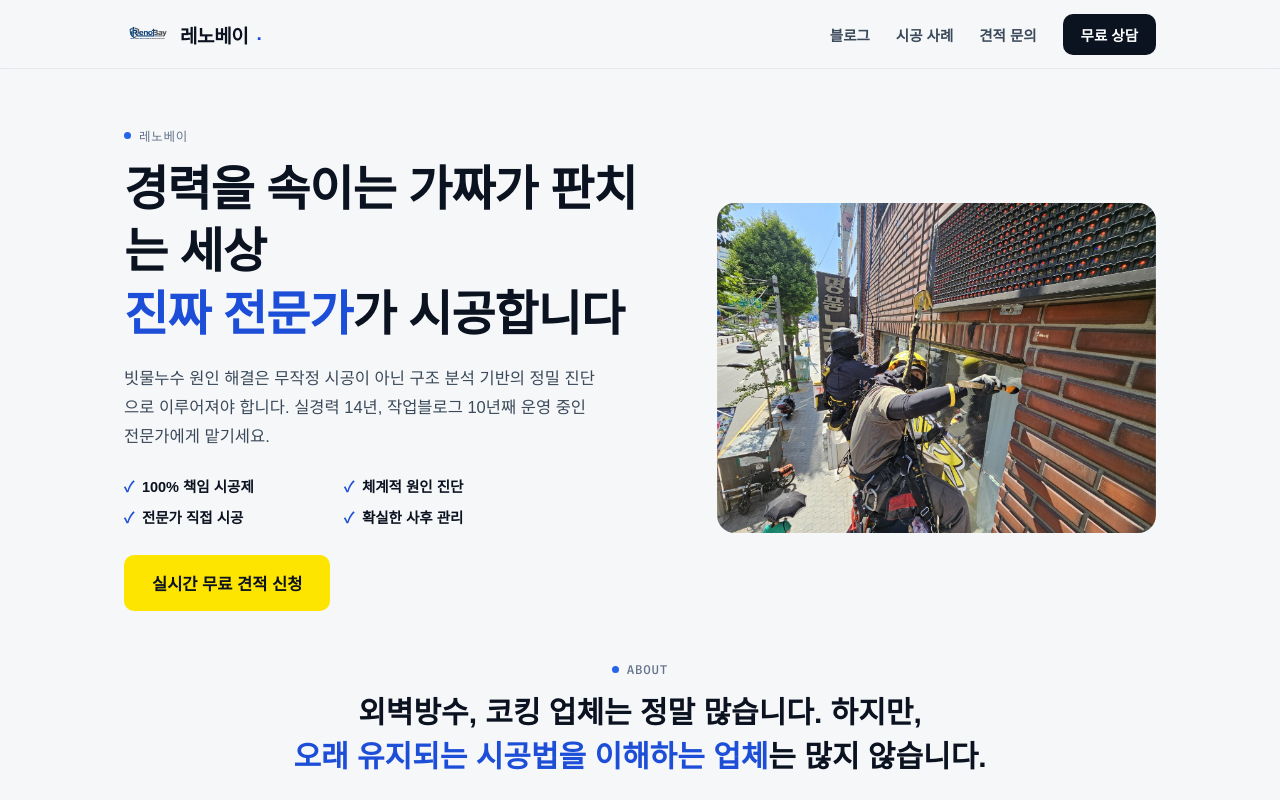
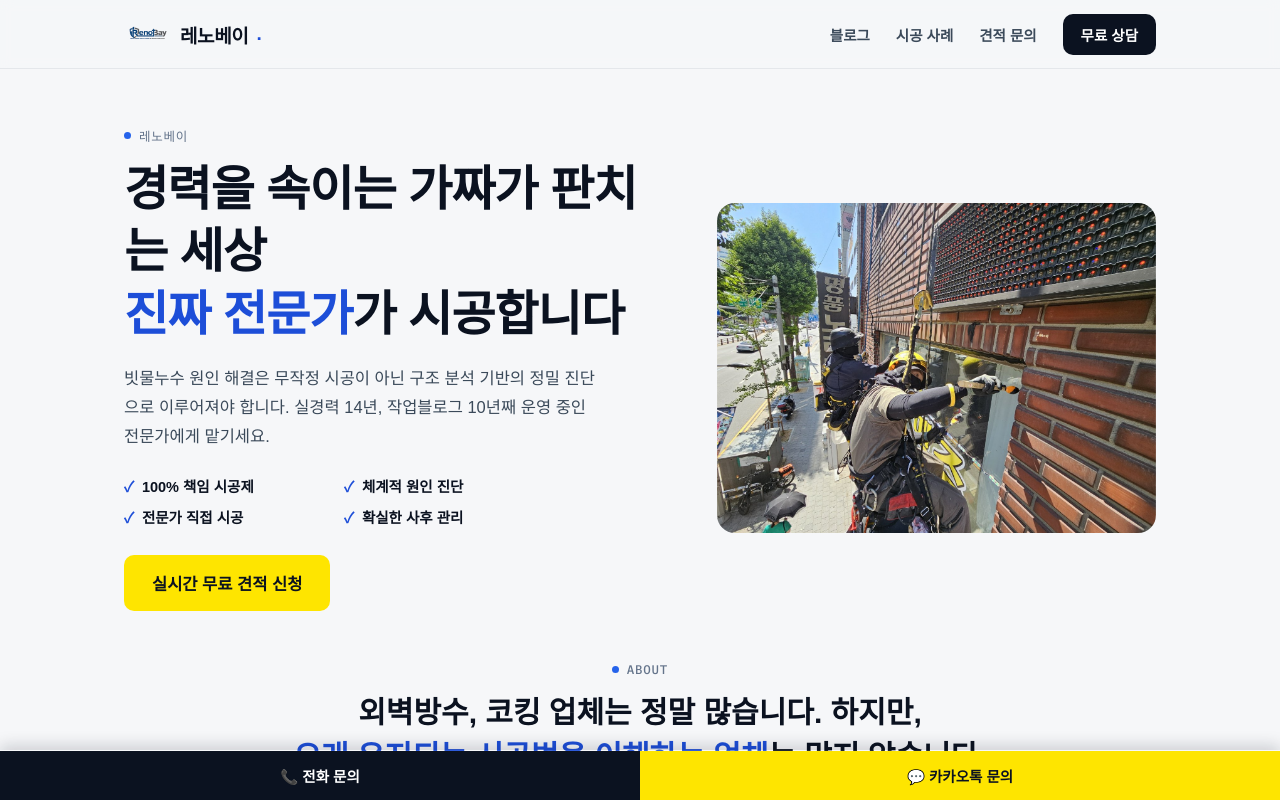
Before and after one commit to seasons881225-star/leno-local-seo, a Next.js app: page / in a window 1280 px wide. Shown: the top 800 px of the page. Built offline with nearby package versions, Linux system fonts and the light colour scheme; a web font is replaced by a local one.

Commit message:
Add files via upload

```diff
--- a/components/BeforeAfterGallery.jsx
+++ b/components/BeforeAfterGallery.jsx
@@ -1,64 +1,137 @@
 "use client";
-import { useState } from "react";
+import { useRef, useState, useCallback } from "react";
 import { SITE } from "../data/site-content";
 
 // ⭐ 사진만 추가/교체하려면 data/site-content.js 의 beforeAfterGallery.pairs 배열과
 // public/images/before-after/ 폴더의 사진 파일을 수정하면 됩니다.
-// PC는 마우스를 올리면, 모바일은 터치하면 시공 전 → 후 사진으로 부드럽게 바뀝니다.
+// 가운데 손잡이를 마우스(PC) 또는 손가락(모바일)으로 좌우로 끌면 전/후 사진이
+// 갈라져서 비교됩니다.
 
-function SwapImage({ before, after }) {
-  const [showAfter, setShowAfter] = useState(false);
+function DragCompare({ before, after }) {
+  const containerRef = useRef(null);
+  const [percent, setPercent] = useState(50);
+  const dragging = useRef(false);
+
+  const updateFromClientX = useCallback((clientX) => {
+    const el = containerRef.current;
+    if (!el) return;
+    const rect = el.getBoundingClientRect();
+    let p = ((clientX - rect.left) / rect.width) * 100;
+    p = Math.max(0, Math.min(100, p));
+    setPercent(p);
+  }, []);
+
+  const onDown = (e) => {
+    dragging.current = true;
+    const clientX = e.touches ? e.touches[0].clientX : e.clientX;
+    updateFromClientX(clientX);
+  };
+  const onMove = (e) => {
+    if (!dragging.current) return;
+    const clientX = e.touches ? e.touches[0].clientX : e.clientX;
+    updateFromClientX(clientX);
+  };
+  const onUp = () => {
+    dragging.current = false;
+  };
 
   return (
     <div
-      onMouseEnter={() => setShowAfter(true)}
-      onMouseLeave={() => setShowAfter(false)}
-      onClick={() => setShowAfter((v) => !v)}
+      ref={containerRef}
+      onMouseDown={onDown}
+      onMouseMove={onMove}
+      onMouseUp={onUp}
+      onMouseLeave={onUp}
+      onTouchStart={onDown}
+      onTouchMove={onMove}
+      onTouchEnd={onUp}
       style={{
         position: "relative",
         aspectRatio: "1 / 1",
         borderRadius: "var(--radius)",
         overflow: "hidden",
-        cursor: "pointer",
+        cursor: "ew-resize",
+        userSelect: "none",
+        touchAction: "none",
       }}
     >
+      {/* 시공 후 사진 (바닥, 항상 전체 표시) */}
+      <img
+        src={after}
+        alt="시공 후"
+        draggable={false}
+        style={{ width: "100%", height: "100%", objectFit: "cover", display: "block" }}
+      />
+      {/* 시공 전 사진: 항상 전체 크기로 겹쳐두고, clip-path로 왼쪽 percent%만 보여줍니다.
+          (컨테이너 픽셀 크기를 몰라도 항상 정확하게 동작합니다) */}
       <img
         src={before}
         alt="시공 전"
-        style={{ width: "100%", height: "100%", objectFit: "cover", display: "block" }}
-      />
-      <img
-        src={after}
-        alt="시공 후"
+        draggable={false}
         style={{
           position: "absolute",
           inset: 0,
           width: "100%",
           height: "100%",
           objectFit: "cover",
-          opacity: showAfter ? 1 : 0,
-          transition: "opacity 0.5s ease",
+          display: "block",
+          clipPath: `inset(0 ${100 - percent}% 0 0)`,
         }}
       />
-      <span
+
+      {/* 라벨 */}
+      <span style={badgeStyle("left")}>BEFORE</span>
+      <span style={badgeStyle("right")}>AFTER</span>
+
+      {/* 드래그 손잡이 */}
+      <div
         style={{
           position: "absolute",
-          bottom: 10,
-          left: 10,
-          fontSize: 11,
-          fontWeight: 700,
-          color: "#fff",
-          background: "rgba(11,18,32,0.55)",
-          padding: "4px 10px",
-          borderRadius: 999,
-          transition: "opacity 0.3s ease",
-          opacity: showAfter ? 0 : 1,
+          top: 0,
+          bottom: 0,
+          left: `calc(${percent}% - 1px)`,
+          width: 2,
+          background: "#fff",
         }}
       >
-        마우스를 올려보세요
-      </span>
+        <div
+          style={{
+            position: "absolute",
+            top: "50%",
+            left: "50%",
+            transform: "translate(-50%, -50%)",
+            width: 32,
+            height: 32,
+            borderRadius: "50%",
+            background: "#fff",
+            display: "flex",
+            alignItems: "center",
+            justifyContent: "center",
+            fontSize: 13,
+            boxShadow: "0 2px 8px rgba(0,0,0,0.3)",
+          }}
+        >
+          ⇔
+        </div>
+      </div>
     </div>
   );
+}
+
+function badgeStyle(side) {
+  return {
+    position: "absolute",
+    top: 8,
+    [side]: 8,
+    fontSize: 10.5,
+    fontWeight: 800,
+    letterSpacing: "0.03em",
+    padding: "3px 8px",
+    borderRadius: 6,
+    background: "rgba(11,18,32,0.6)",
+    color: "#fff",
+    pointerEvents: "none",
+  };
 }
 
 export default function BeforeAfterGallery() {
@@ -68,7 +141,12 @@ export default function BeforeAfterGallery() {
     <section style={{ padding: "16px 0 48px" }}>
       <div className="container">
         <div className="eyebrow">{eyebrow}</div>
-        <h2 style={{ fontSize: 24, fontWeight: 800, margin: "0 0 22px" }}>{title}</h2>
+        <h2 style={{ fontFamily: "var(--font-display)", fontSize: 28, fontWeight: 700, margin: "0 0 8px" }}>
+          {title}
+        </h2>
+        <p style={{ color: "var(--steel)", fontSize: 13.5, margin: "0 0 22px" }}>
+          손잡이를 좌우로 끌어보세요 (PC는 마우스, 모바일은 손가락으로 드래그)
+        </p>
 
         <div
           className="cases-grid-4"
@@ -79,7 +157,7 @@ export default function BeforeAfterGallery() {
           }}
         >
           {pairs.map((pair, i) => (
-            <SwapImage key={i} before={pair.before} after={pair.after} />
+            <DragCompare key={i} before={pair.before} after={pair.after} />
           ))}
         </div>
       </div>
--- /dev/null
+++ b/components/StickyContactBar.jsx
@@ -0,0 +1,60 @@
+import { SITE } from "../data/site-content";
+
+// 화면 어디에 있든 항상 최하단에 고정되어 따라오는 문의 바입니다.
+// 본문 콘텐츠가 이 바에 가려지지 않도록, layout에서 body 하단에 여백을 줍니다.
+
+export default function StickyContactBar() {
+  return (
+    <div
+      style={{
+        position: "fixed",
+        left: 0,
+        right: 0,
+        bottom: 0,
+        zIndex: 50,
+        display: "flex",
+        borderTop: "1px solid rgba(255,255,255,0.08)",
+        boxShadow: "0 -4px 16px rgba(11,18,32,0.18)",
+      }}
+    >
+      <a
+        href={`tel:${SITE.phone}`}
+        style={{
+          flex: 1,
+          display: "flex",
+          alignItems: "center",
+          justifyContent: "center",
+          gap: 8,
+          padding: "14px 10px",
+          background: "var(--ink)",
+          color: "var(--white)",
+          fontWeight: 700,
+          fontSize: 14.5,
+          textDecoration: "none",
+        }}
+      >
+        📞 전화 문의
+      </a>
+      <a
+        href={SITE.kakaoUrl}
+        target="_blank"
+        rel="noopener noreferrer"
+        style={{
+          flex: 1,
+          display: "flex",
+          alignItems: "center",
+          justifyContent: "center",
+          gap: 8,
+          padding: "14px 10px",
+          background: "var(--kakao-yellow)",
+          color: "var(--ink)",
+          fontWeight: 700,
+          fontSize: 14.5,
+          textDecoration: "none",
+        }}
+      >
+        💬 카카오톡 문의
+      </a>
+    </div>
+  );
+}
--- a/data/site-content.js
+++ b/data/site-content.js
@@ -47,7 +47,7 @@ export const SITE = {
   video: {
     sectionEyebrow: "현장 영상",
     sectionTitle: "영상으로 먼저 확인하세요",
-    videoId: "3idDfE0-dPM",
+    videoId: "Ko_WLK_E2RA",
   },
 
   // ===== ABOUT: 회사소개 + 신뢰도 숫자 (헬로클린데이 구조 오마주) =====
--- a/pages/[slug].js
+++ b/pages/[slug].js
@@ -12,6 +12,7 @@ import CasesSection from "../components/CasesSection";
 import BeforeAfterGallery from "../components/BeforeAfterGallery";
 import FinalCtaSection from "../components/FinalCtaSection";
 import BrandPhotoSection from "../components/BrandPhotoSection";
+import StickyContactBar from "../components/StickyContactBar";
 
 const SERVICE_KEYS = Object.keys(SERVICES);
 
@@ -304,6 +305,7 @@ export default function LocalLandingPage({
 
       <FinalCtaSection />
       <Footer />
+      <StickyContactBar />
     </>
   );
 }
--- a/pages/index.js
+++ b/pages/index.js
@@ -12,6 +12,7 @@ import BeforeAfterGallery from "../components/BeforeAfterGallery";
 import BadExamplesSection from "../components/BadExamplesSection";
 import FinalCtaSection from "../components/FinalCtaSection";
 import BrandPhotoSection from "../components/BrandPhotoSection";
+import StickyContactBar from "../components/StickyContactBar";
 
 const PAGE_TITLE = `${SITE.brandName} | 빗물누수해결 누적시공 3,000건+ | 창틀누수·외벽방수 전문업체`;
 const PAGE_DESC =
@@ -172,6 +173,7 @@ export default function Home() {
       <FinalCtaSection />
 
       <Footer />
+      <StickyContactBar />
     </>
   );
 }
--- a/styles/globals.css
+++ b/styles/globals.css
@@ -46,7 +46,7 @@
 
 html,
 body {
-  padding: 0;
+  padding: 0 0 60px 0;
   margin: 0;
   background: var(--paper);
   color: var(--ink);
```
